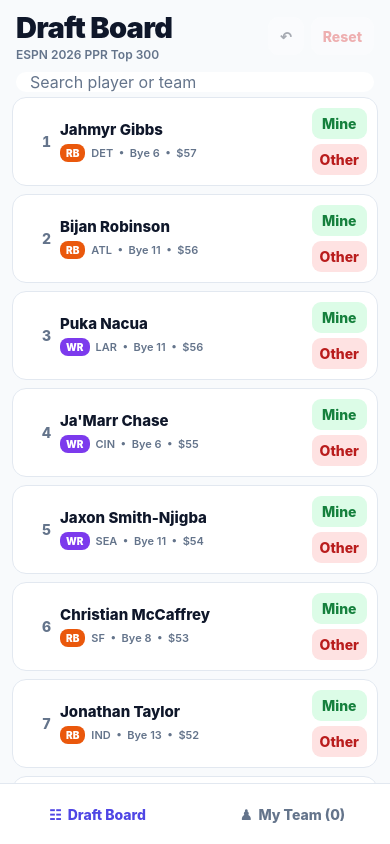
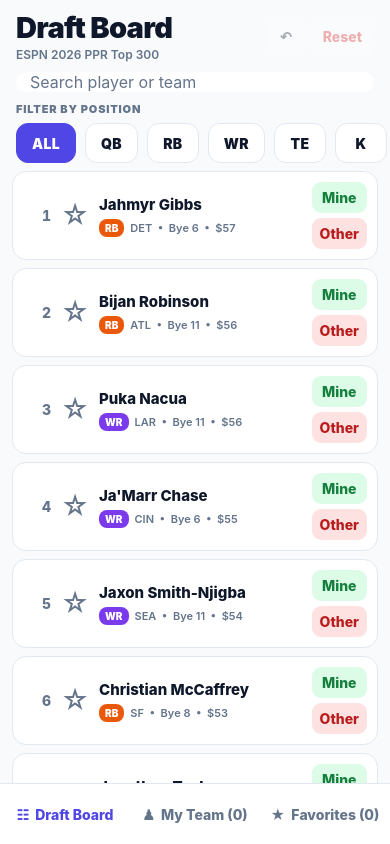
Before and after one commit to reinhartCodex/fantasy-draft-board, a React Native app: screen / in a window 390 px wide. Built offline with nearby package versions, Linux system fonts and the light colour scheme.

Commit message:
Add favorite players and improve position filters

```diff
--- a/App.js
+++ b/App.js
@@ -27,6 +27,7 @@
   const [position, setPosition] = useState('ALL');
   const [search, setSearch] = useState('');
   const [statuses, setStatuses] = useState({});
+  const [favorites, setFavorites] = useState({});
   const [history, setHistory] = useState([]);
   const [loaded, setLoaded] = useState(false);
 
@@ -36,6 +37,7 @@
         if (value) {
           const saved = JSON.parse(value);
           setStatuses(saved.statuses || {});
+          setFavorites(saved.favorites || {});
           setHistory(saved.history || []);
         }
       })
@@ -43,8 +45,8 @@
   }, []);
 
   useEffect(() => {
-    if (loaded) AsyncStorage.setItem(STORAGE_KEY, JSON.stringify({ statuses, history }));
-  }, [statuses, history, loaded]);
+    if (loaded) AsyncStorage.setItem(STORAGE_KEY, JSON.stringify({ statuses, favorites, history }));
+  }, [statuses, favorites, history, loaded]);
 
   const filtered = useMemo(() => {
     const query = search.trim().toLowerCase();
@@ -55,6 +57,7 @@
   }, [position, search]);
 
   const myPlayers = useMemo(() => players.filter(player => statuses[player.rank] === 'mine'), [statuses]);
+  const favoritePlayers = useMemo(() => players.filter(player => favorites[player.rank]), [favorites]);
   const rosterSections = useMemo(() =>
     POSITIONS.slice(1).map(pos => ({
       title: pos,
@@ -85,6 +88,15 @@
     setHistory(items => items.slice(0, -1));
   }
 
+  function toggleFavorite(player) {
+    setFavorites(current => {
+      const updated = { ...current };
+      if (updated[player.rank]) delete updated[player.rank];
+      else updated[player.rank] = true;
+      return updated;
+    });
+  }
+
   function reset() {
     Alert.alert('Reset the entire draft?', 'All selections will be cleared.', [
       { text: 'Cancel', style: 'cancel' },
@@ -96,10 +108,12 @@
     <PlayerRow
       player={item}
       status={statuses[item.rank]}
+      favorite={Boolean(favorites[item.rank])}
       theme={theme}
       onMine={() => setPlayerStatus(item, 'mine')}
       onTaken={() => setPlayerStatus(item, 'taken')}
       onRestore={() => setPlayerStatus(item, null)}
+      onToggleFavorite={() => toggleFavorite(item)}
     />
   );
 
@@ -108,7 +122,7 @@
       <StatusBar barStyle={dark ? 'light-content' : 'dark-content'} />
       <View style={styles.header}>
         <View>
-          <Text style={[styles.title, { color: theme.text }]}>{tab === 'board' ? 'Draft Board' : 'My Team'}</Text>
+          <Text style={[styles.title, { color: theme.text }]}>{tab === 'board' ? 'Draft Board' : tab === 'roster' ? 'My Team' : 'Favorites'}</Text>
           <Text style={[styles.subtitle, { color: theme.secondary }]}>ESPN 2026 PPR Top 300</Text>
         </View>
         <View style={styles.headerActions}>
@@ -126,16 +140,23 @@
             placeholderTextColor={theme.secondary}
             style={[styles.search, { color: theme.text, backgroundColor: theme.card }]}
           />
-          <ScrollView horizontal showsHorizontalScrollIndicator={false} contentContainerStyle={styles.filters}>
-            {POSITIONS.map(pos => (
-              <Pressable key={pos} onPress={() => setPosition(pos)} style={[styles.filter, { backgroundColor: position === pos ? '#4f46e5' : theme.card }]}>
-                <Text style={{ color: position === pos ? 'white' : theme.text, fontWeight: '700' }}>{pos === 'DST' ? 'D/ST' : pos === 'ALL' ? 'All' : pos}</Text>
-              </Pressable>
-            ))}
-          </ScrollView>
+          <View style={styles.filterArea}>
+            <Text style={[styles.filterLabel, { color: theme.secondary }]}>FILTER BY POSITION</Text>
+            <ScrollView horizontal showsHorizontalScrollIndicator={false} contentContainerStyle={styles.filters}>
+              {POSITIONS.map(pos => (
+                <Pressable
+                  key={pos}
+                  onPress={() => setPosition(pos)}
+                  style={[styles.filter, { backgroundColor: position === pos ? '#4f46e5' : theme.card, borderColor: position === pos ? '#4f46e5' : theme.border }]}
+                >
+                  <Text style={[styles.filterText, { color: position === pos ? '#ffffff' : theme.text }]}>{pos === 'DST' ? 'D/ST' : pos === 'ALL' ? 'ALL' : pos}</Text>
+                </Pressable>
+              ))}
+            </ScrollView>
+          </View>
           <FlatList data={filtered} renderItem={row} keyExtractor={item => String(item.rank)} contentContainerStyle={styles.list} />
         </>
-      ) : myPlayers.length ? (
+      ) : tab === 'roster' && myPlayers.length ? (
         <>
           <View style={[styles.summary, { backgroundColor: theme.card }]}>
             <Text style={{ color: theme.secondary, fontWeight: '700' }}>{myPlayers.length} players</Text>
@@ -154,26 +175,32 @@
             )}
           />
         </>
+      ) : tab === 'favorites' && favoritePlayers.length ? (
+        <FlatList data={favoritePlayers} renderItem={row} keyExtractor={item => String(item.rank)} contentContainerStyle={styles.list} />
       ) : (
         <View style={styles.empty}>
-          <Text style={styles.emptyIcon}>🏈</Text>
-          <Text style={[styles.emptyTitle, { color: theme.text }]}>Your team is empty</Text>
-          <Text style={[styles.emptyText, { color: theme.secondary }]}>Go to Draft Board and tap “My Team” on a player.</Text>
+          <Text style={styles.emptyIcon}>{tab === 'favorites' ? '☆' : '🏈'}</Text>
+          <Text style={[styles.emptyTitle, { color: theme.text }]}>{tab === 'favorites' ? 'No favorites yet' : 'Your team is empty'}</Text>
+          <Text style={[styles.emptyText, { color: theme.secondary }]}>{tab === 'favorites' ? 'Tap the star beside any player to add them here.' : 'Go to Draft Board and tap “My Team” on a player.'}</Text>
         </View>
       )}
 
       <View style={[styles.tabs, { backgroundColor: theme.card, borderTopColor: theme.border }]}>
         <TabButton active={tab === 'board'} label='☷  Draft Board' onPress={() => setTab('board')} />
         <TabButton active={tab === 'roster'} label={`♟  My Team (${myPlayers.length})`} onPress={() => setTab('roster')} />
+        <TabButton active={tab === 'favorites'} label={`★  Favorites (${favoritePlayers.length})`} onPress={() => setTab('favorites')} />
       </View>
     </SafeAreaView>
   );
 }
 
-function PlayerRow({ player, status, theme, onMine, onTaken, onRestore }) {
+function PlayerRow({ player, status, favorite, theme, onMine, onTaken, onRestore, onToggleFavorite }) {
   return (
     <View style={[styles.row, { backgroundColor: theme.card, borderColor: status === 'mine' ? '#22c55e' : theme.border, opacity: status === 'taken' ? 0.58 : 1 }]}>
       <Text style={[styles.rank, { color: theme.secondary }]}>{player.rank}</Text>
+      <Pressable onPress={onToggleFavorite} hitSlop={8} style={styles.starButton} accessibilityLabel={favorite ? 'Remove favorite' : 'Add favorite'}>
+        <Text style={[styles.star, { color: favorite ? '#f59e0b' : theme.secondary }]}>{favorite ? '★' : '☆'}</Text>
+      </Pressable>
       <View style={styles.playerInfo}>
         <Text numberOfLines={1} style={[styles.name, { color: status ? theme.secondary : theme.text, textDecorationLine: status ? 'line-through' : 'none' }]}>{player.name}</Text>
         <View style={styles.metaRow}>
@@ -214,11 +241,16 @@
   headerActions: { flexDirection: 'row', gap: 7 },
   smallButton: { minHeight: 38, paddingHorizontal: 12, borderRadius: 11, alignItems: 'center', justifyContent: 'center' },
   search: { marginHorizontal: 16, paddingHorizontal: 14, height: 44, borderRadius: 13, fontSize: 16 },
-  filters: { paddingHorizontal: 16, paddingVertical: 10, gap: 8 },
-  filter: { paddingHorizontal: 14, paddingVertical: 8, borderRadius: 999 },
+  filterArea: { paddingTop: 10, paddingBottom: 8 },
+  filterLabel: { paddingHorizontal: 16, marginBottom: 7, fontSize: 11, fontWeight: '900', letterSpacing: 0.8 },
+  filters: { paddingHorizontal: 16, gap: 9 },
+  filter: { minWidth: 52, minHeight: 40, paddingHorizontal: 15, borderRadius: 12, borderWidth: 1.5, alignItems: 'center', justifyContent: 'center' },
+  filterText: { fontSize: 14, fontWeight: '900', letterSpacing: 0.3 },
   list: { paddingHorizontal: 12, paddingBottom: 16 },
   row: { minHeight: 72, borderRadius: 14, marginBottom: 8, padding: 10, borderWidth: 1, flexDirection: 'row', alignItems: 'center', gap: 9 },
   rank: { width: 28, textAlign: 'right', fontWeight: '800', fontVariant: ['tabular-nums'] },
+  starButton: { width: 30, height: 40, alignItems: 'center', justifyContent: 'center' },
+  star: { fontSize: 27, lineHeight: 31 },
   playerInfo: { flex: 1, minWidth: 0 },
   name: { fontWeight: '800', fontSize: 15 },
   metaRow: { flexDirection: 'row', alignItems: 'center', gap: 6, marginTop: 5 },
@@ -234,5 +266,5 @@
   emptyTitle: { fontWeight: '900', fontSize: 22 },
   emptyText: { textAlign: 'center', marginTop: 8, lineHeight: 20 },
   tabs: { minHeight: 61, flexDirection: 'row', borderTopWidth: StyleSheet.hairlineWidth },
-  tabButton: { flex: 1, alignItems: 'center', justifyContent: 'center' },
+  tabButton: { flex: 1, alignItems: 'center', justifyContent: 'center', paddingHorizontal: 3 },
 });
```
